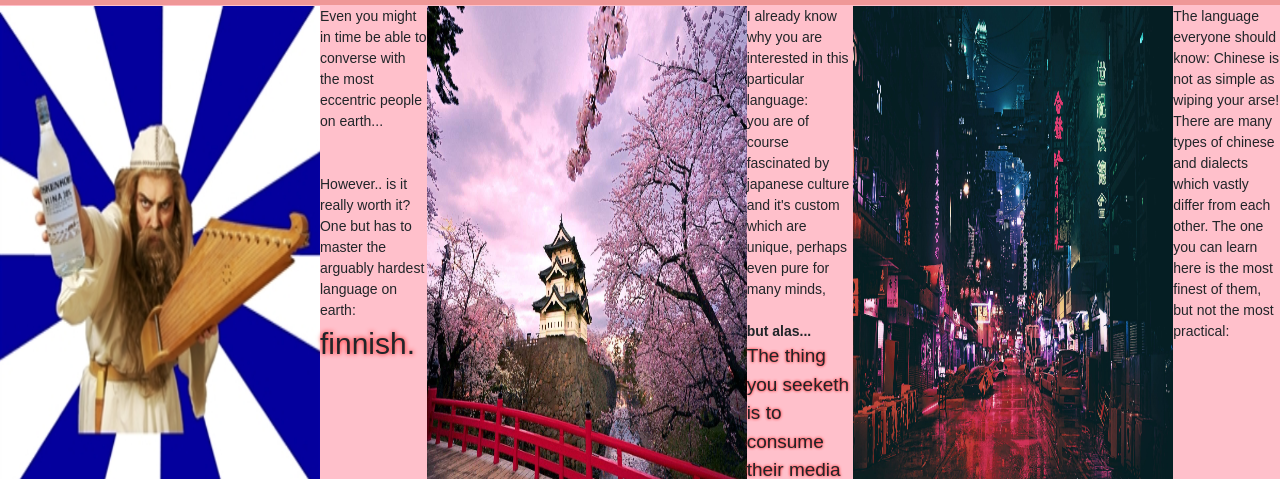
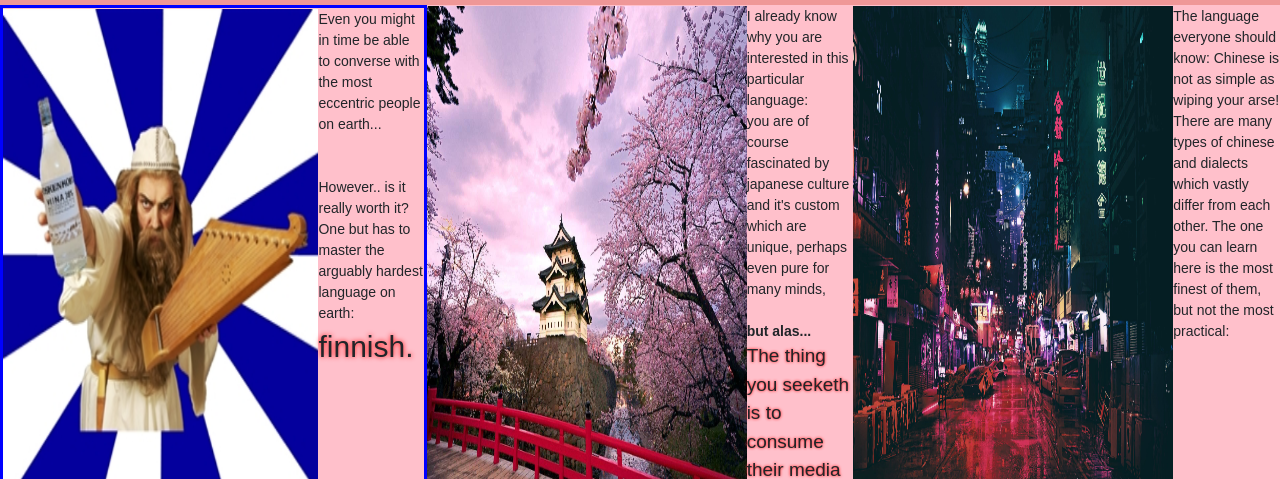
Before and after one commit to nmnn33/nmnn33.github.io, a plain HTML site: page harjoitus12.io/index.html in a window 1280 px wide. In both pictures the pointer is over the element 213 px from the left and 576 px from the top of the page. Shown: the part 321-800 px from the top of the page. Drawn offline with nearby package versions, Linux system fonts and the light colour scheme; a web font is replaced by a local one.

Commit message:
Update styles.css

```diff
--- a/harjoitus12.io/styles.css
+++ b/harjoitus12.io/styles.css
@@ -9,7 +9,7 @@ font-family: Droid Sans, arial, serif;	}
 	padding: 1px 0px 1px 0px;
 	font-size: 14px;
 	}
-.div.col-lg-4:hover { border: 3px solid blue; }
+.col-lg-4:hover { border: 3px solid blue; }
 .container.col-sm-12.footer { border: 3px solid pink;
 		text-align: center;
 		background-color: #de7470;}
```
